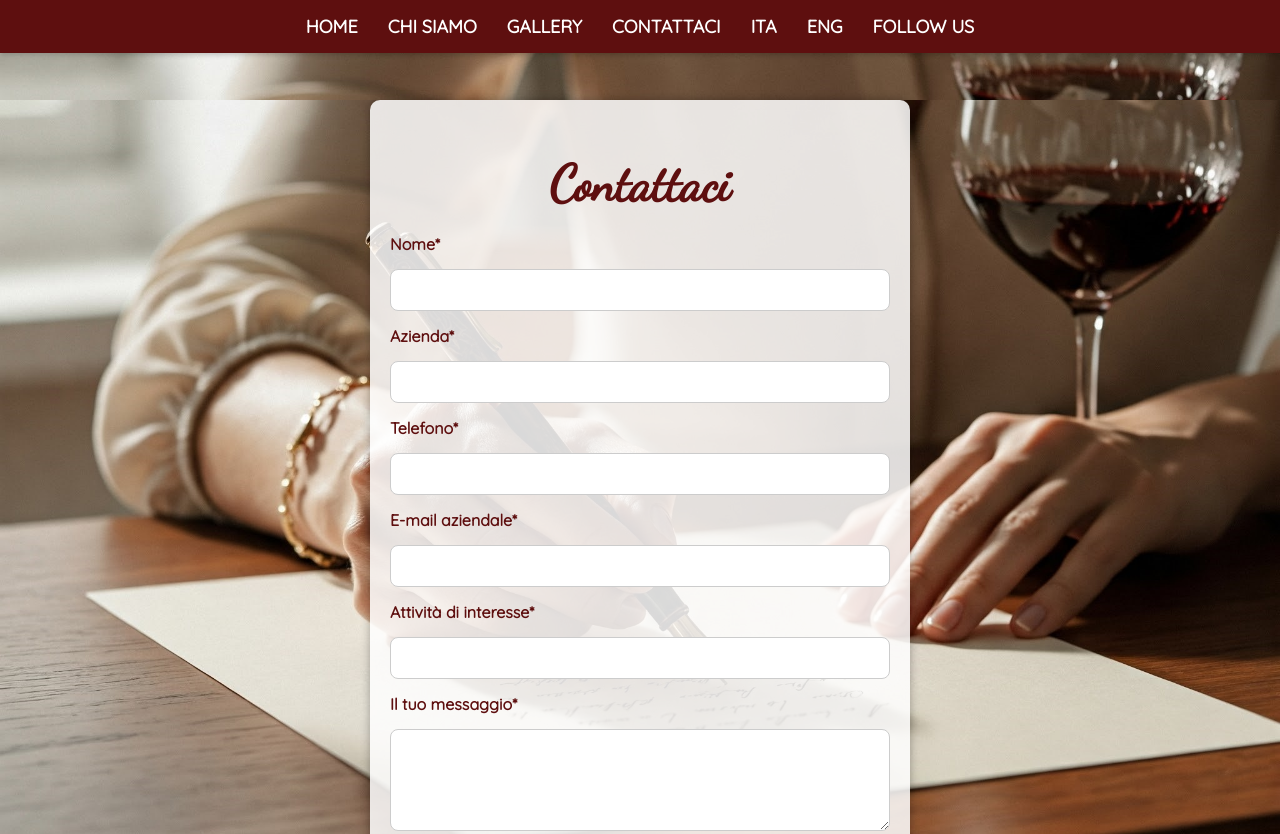
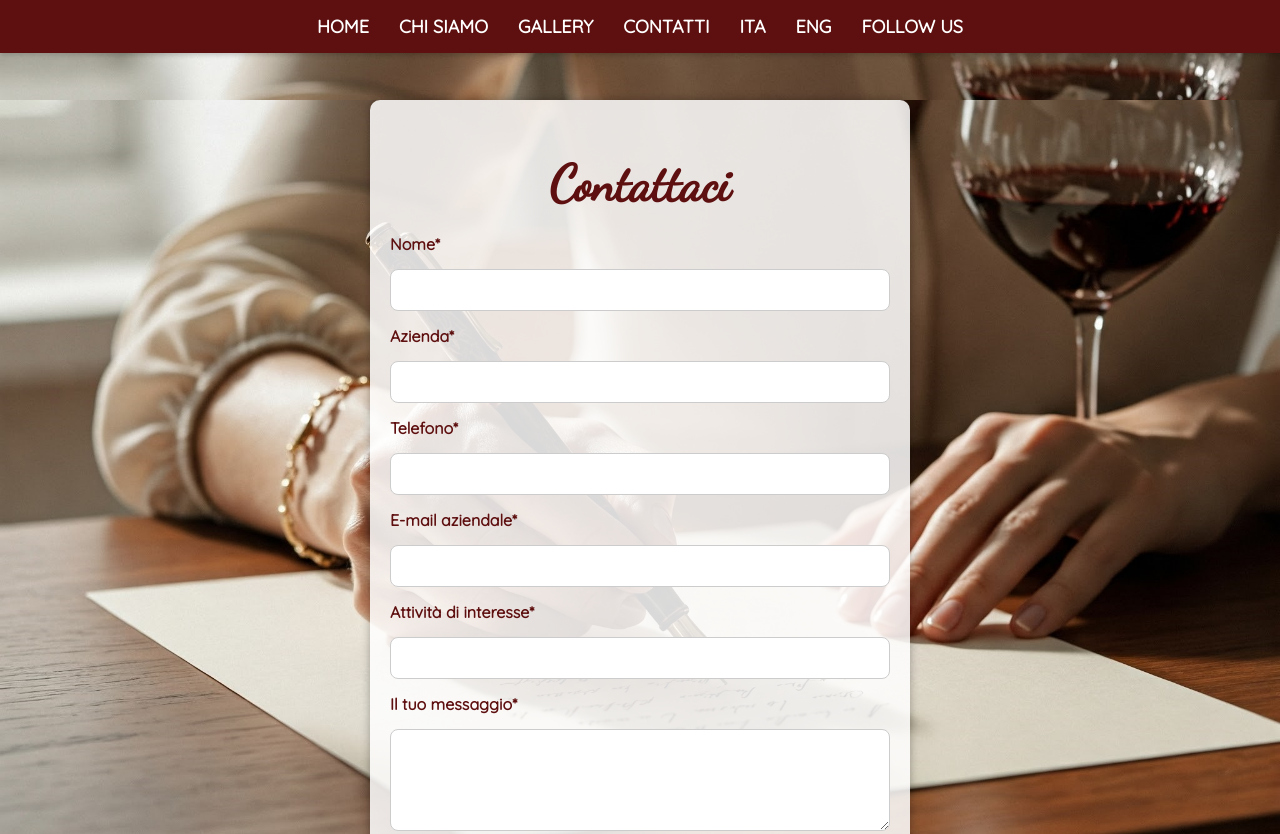
Before and after one commit to EricaBenucci/Wine-and-More, a plain HTML site: page contatti.html in a window 1280 px wide. Shown: the top 834 px of the page. Drawn offline with Linux system fonts and the light colour scheme.

Commit message:
Update contatti.html

```diff
--- a/contatti.html
+++ b/contatti.html
@@ -122,7 +122,7 @@
     <a href="index.html">HOME</a>
     <a href="chi-siamo.html">CHI SIAMO</a>
     <a href="gallery.html">GALLERY</a>
-    <a href="contattaci.html">CONTATTACI</a>
+    <a href="contatti.html">CONTATTI</a>
     <a href="#">ITA</a>
     <a href="#">ENG</a>
     <a href="#">FOLLOW US</a>
```
